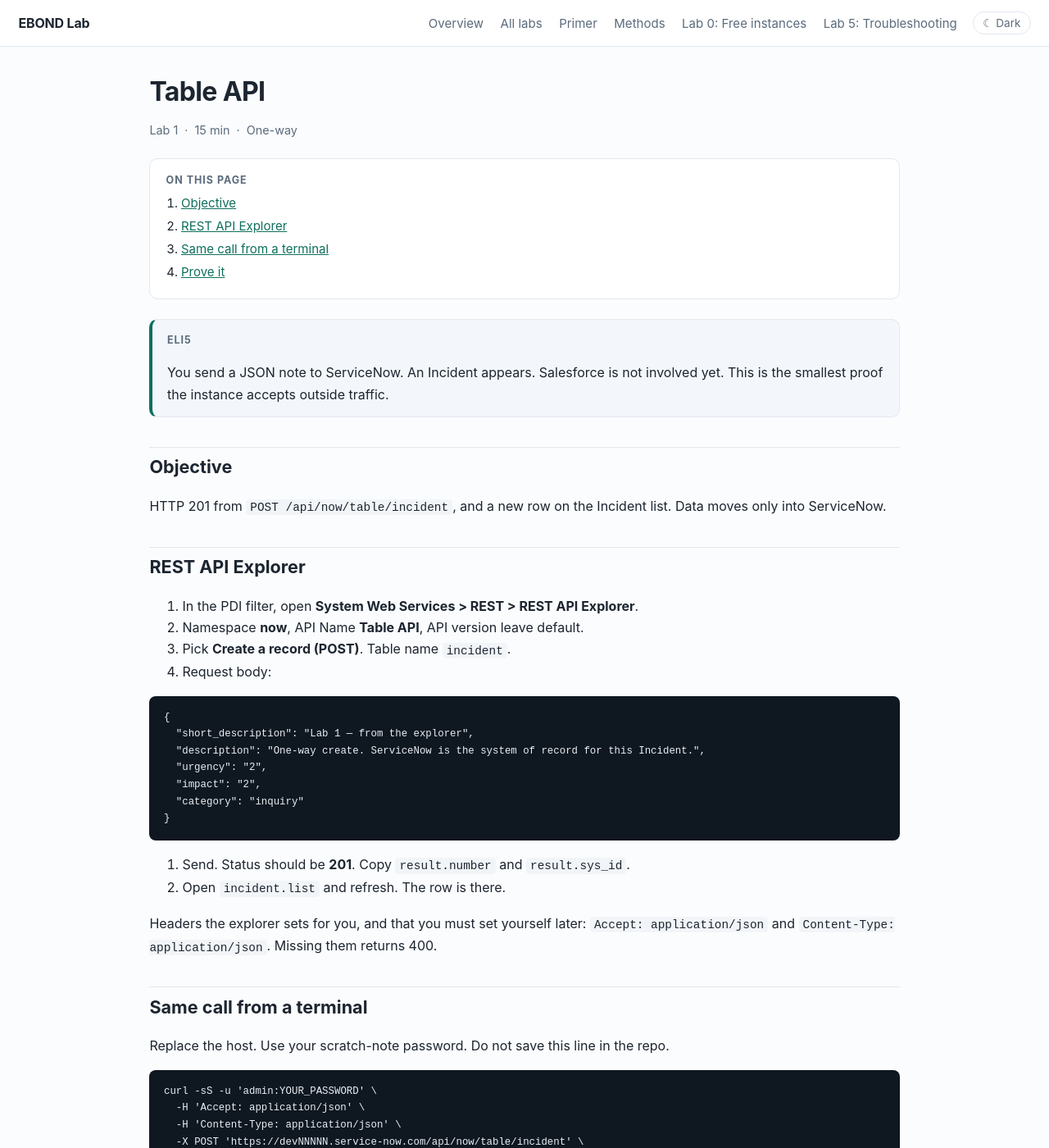
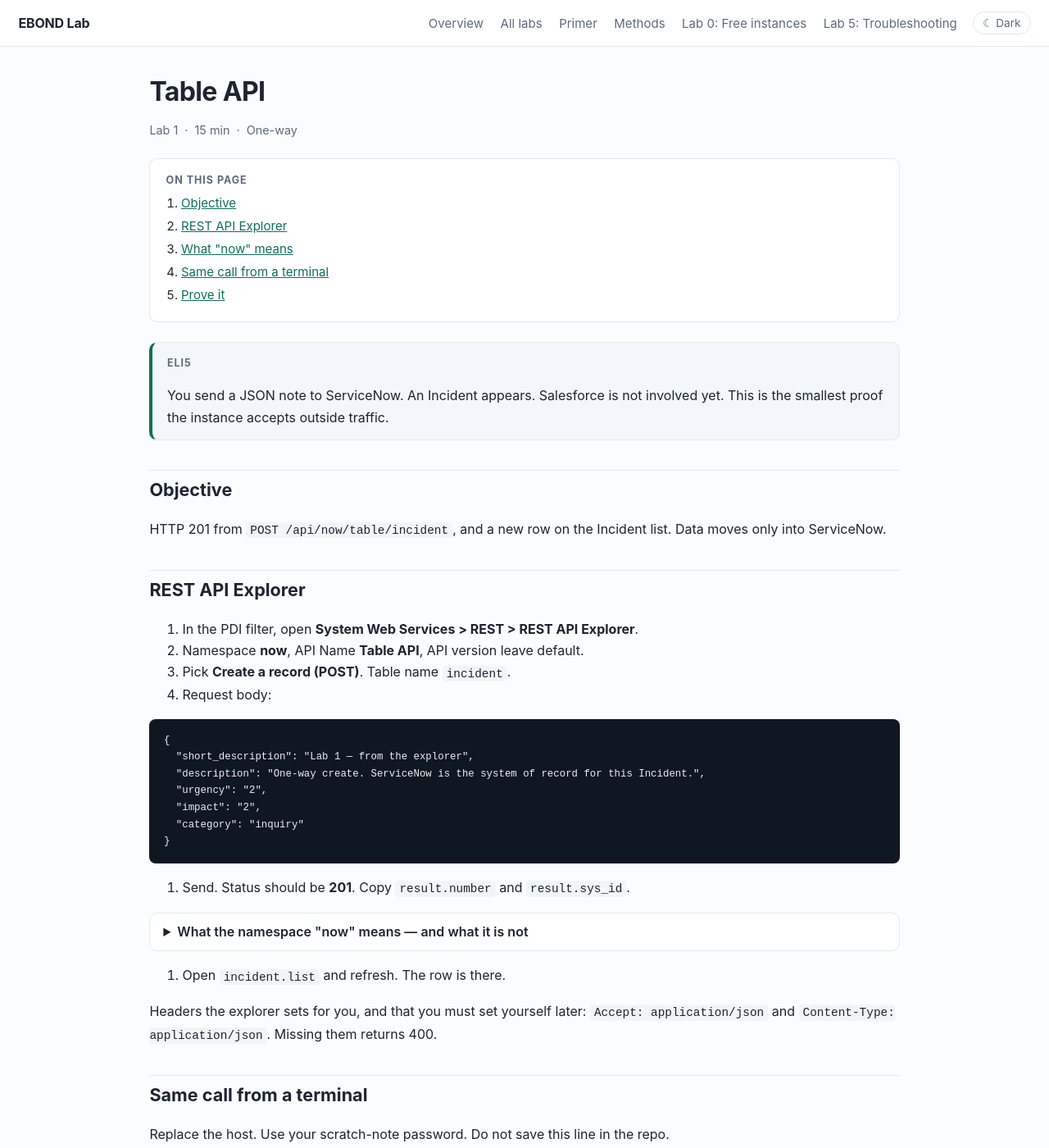
Before and after one commit to eltonaguiar/EBOND_ServiceNowSalesforce, a Jekyll site: the page built from site/labs/01-table-api.md, in a window 1280 px wide and 1400 px high. Shown: the whole window at 82% size. Built offline with Jekyll 4.4.1, drawn with Linux system fonts in a browser that asks for light colours.

Commit message:
Explain the now namespace, and how it differs from a scope, on Lab 1.

````diff
--- a/site/labs/01-table-api.md
+++ b/site/labs/01-table-api.md
@@ -14,6 +14,7 @@ permalink: /labs/01-table-api/
     <ol class="toc-list">
       <li><a href="#objective">Objective</a></li>
       <li><a href="#explorer">REST API Explorer</a></li>
+      <li><a href="#namespace">What "now" means</a></li>
       <li><a href="#curl">Same call from a terminal</a></li>
       <li><a href="#prove">Prove it</a></li>
     </ol>
@@ -47,6 +48,60 @@ HTTP 201 from `POST /api/now/table/incident`, and a new row on the Incident list
 ```
 
 5. Send. Status should be **201**. Copy `result.number` and `result.sys_id`.
+
+<details class="glossary" id="namespace">
+<summary>What the namespace "now" means — and what it is not</summary>
+
+<div class="eli5">
+<span class="label">ELI5</span>
+<p>The URL has three different kinds of word in it. <code>now</code> is the mailbox ServiceNow owns. <code>table</code> is the kind of letter (create or read a record). <code>incident</code> is which drawer the letter goes in. There is no "incident" namespace. Incident is a table.</p>
+</div>
+
+<p><code>POST /api/now/table/incident</code> is read as: call a platform API (<code>now</code>), use the Table API (<code>table</code>), on the Incident table (<code>incident</code>).</p>
+
+<h3>Namespace versus scope</h3>
+
+<p>People mix these up because a private app gets one string that is used as both. They are not the same job.</p>
+
+<table>
+<thead><tr><th></th><th>Application scope</th><th>Namespace</th></tr></thead>
+<tbody>
+<tr><td>Job</td><td>Security boundary. Who may read, write, or run your tables and scripts.</td><td>Name prefix. Stops two apps from using the same technical name, and routes a URL to the right API.</td></tr>
+<tr><td>Where it lives</td><td>A row in <code>sys_scope</code>. Every business rule and table points at one.</td><td>A string on the URL or on a script class, such as <code>now</code> or <code>sn_ws</code>.</td></tr>
+<tr><td>Global</td><td>Global is a real scope. Apps in it skip cross-scope checks.</td><td>Global has no prefix of its own. That is why ServiceNow uses names like <code>now</code> to keep its own APIs from colliding.</td></tr>
+<tr><td>Examples</td><td>Global, Human Resources: Core, a custom app record.</td><td><code>now</code>, <code>sn_sc</code>, <code>x_acme_hr</code>.</td></tr>
+</tbody>
+</table>
+
+<p>When you create a scoped app, ServiceNow makes a scope name such as <code>x_company_appname</code>. That string is both the lock on the tables and the prefix on the REST URL. A free PDI cannot create a scope that starts with <code>x_snc_</code>. That prefix is ServiceNow's.</p>
+
+<h3>There is no incident namespace</h3>
+
+<p>Use <code>incident</code> only as the table name, after <code>/api/now/table/</code>. Other tables in the same namespace: <code>sys_user</code>, <code>change_request</code>, <code>sc_request</code>. Same mailbox, different drawer.</p>
+
+<h3>Other namespaces you will actually see</h3>
+
+<table>
+<thead><tr><th>Namespace</th><th>Example URL</th><th>Use it when</th></tr></thead>
+<tbody>
+<tr><td><code>now</code></td><td><code>/api/now/table/incident</code></td><td>This lab. Plain create, read, update, delete on a table you are allowed to touch. Also Attachment API and Import Set API.</td></tr>
+<tr><td><code>sn_sc</code></td><td><code>/api/sn_sc/servicecatalog/items</code></td><td>You want to order a catalog item the way the portal does, not insert an Incident row by hand.</td></tr>
+<tr><td><code>sn_chg_rest</code></td><td><code>/api/sn_chg_rest/v1/change</code></td><td>Change-specific actions. Do not use it to create an Incident.</td></tr>
+<tr><td>your company code, or <code>x_…</code></td><td><code>/api/&lt;code&gt;/bond/case</code></td><td>You wrote a Scripted REST API. Global scope uses the company code from the system property <code>glide.appcreator.company.code</code>. A scoped app uses its scope name. Not <code>now</code>.</td></tr>
+</tbody>
+</table>
+
+<p><code>sn_ws</code> is a script namespace, not a URL. <code>sn_ws.RESTMessageV2</code> is how a business rule calls out. You will not pick it in REST API Explorer.</p>
+
+<h3>How to see what this instance actually has</h3>
+
+<ol>
+<li>REST API Explorer. The Namespace dropdown is the list for this instance. If a name is not in that list, do not call it.</li>
+<li>Official reference: <a href="https://www.servicenow.com/docs/r/api-reference/rest-apis.html">ServiceNow REST APIs</a>. Match the family your PDI is running (this lab's instance is Australia).</li>
+<li>Do not copy a namespace from a blog. Store apps and scoped apps add namespaces only after they are installed. A free PDI will not have all of them.</li>
+</ol>
+
+</details>
 6. Open `incident.list` and refresh. The row is there.
 
 Headers the explorer sets for you, and that you must set yourself later: `Accept: application/json` and `Content-Type: application/json`. Missing them returns 400.
````
